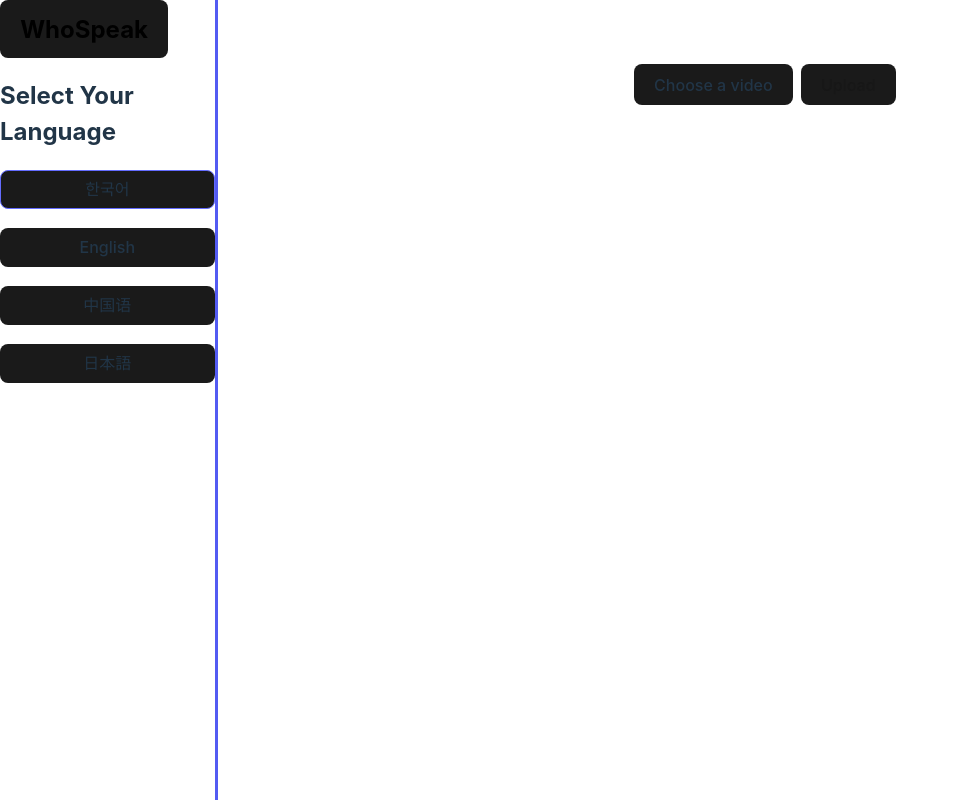
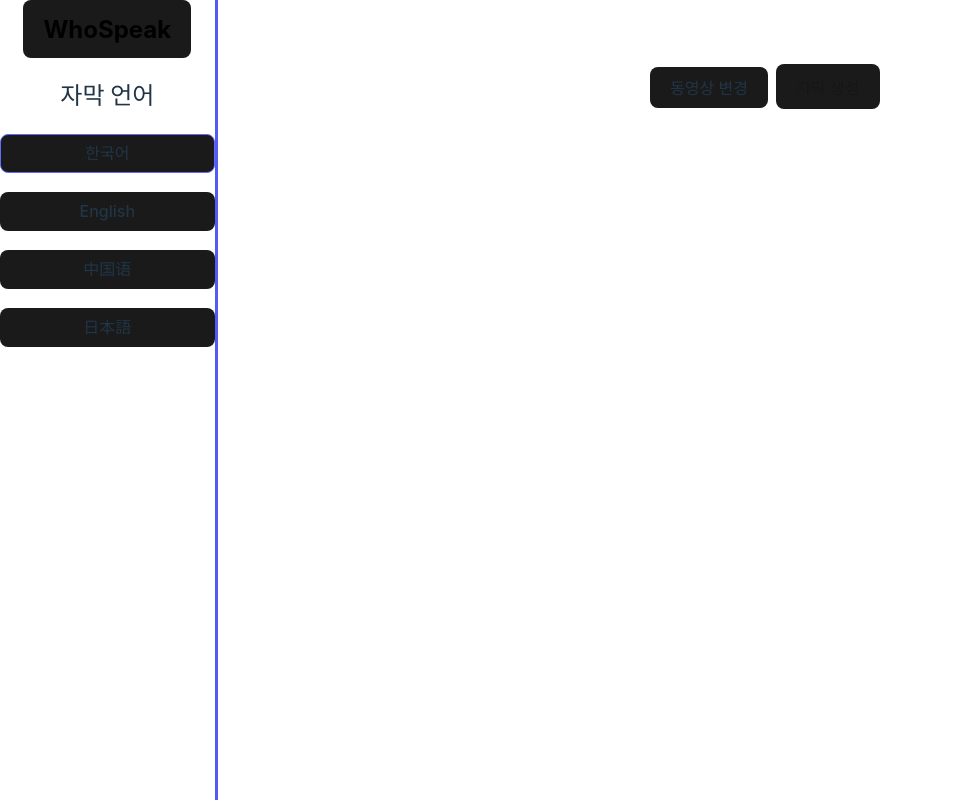
Before and after one commit to devBuzz142/inisw2-team7, a React (Vite) app in the folder fe/: page /home in a window 1280 px wide. Shown: the whole page, without its empty margins (0-959 px from the left). Built offline with nearby package versions, Linux system fonts and the light colour scheme.

Commit message:
style: 홈페이지 스타일링

```diff
--- a/fe/src/components/Nav/index.jsx
+++ b/fe/src/components/Nav/index.jsx
@@ -3,7 +3,9 @@ import Logo from "../Logo";
 const Nav = ({ children }) => {
   return (
     <div className="Nav Nav-bar">
-      <div className="Nav-logo">
+      <div
+        className="Nav-logo"
+        style={{ display: "flex", justifyContent: "center" }}>
         <Logo />
       </div>
       <div className="Nav-item-container">{children}</div>
--- a/fe/src/components/VideoUploader/index.jsx
+++ b/fe/src/components/VideoUploader/index.jsx
@@ -115,13 +115,13 @@ const VideoUploader = ({ language, setIsLoading }) => {
           style={{ display: "none" }}
         />
         <label htmlFor="videoInput" className="Button">
-          {video ? "Change a video" : "Choose a video"}
+          {video ? "동영상 선택" : "동영상 변경"}
         </label>
         <button
           onClick={handleUpload}
           disabled={!video}
           style={{ marginLeft: "8px" }}>
-          Upload
+          자막 생성
         </button>
       </div>
       {videoUrl && (
--- a/fe/src/index.css
+++ b/fe/src/index.css
@@ -80,6 +80,7 @@ body {
   display: flex;
   flex-direction: column;
   justify-content: center;
+
   gap: 1.2em;
 }
 
@@ -89,6 +90,7 @@ body {
   justify-content: center;
   gap: 0.4em;
   padding: 0.4em 0.8em;
+
   border-radius: 8px;
   border: 1px solid transparent;
   font-size: 1em;
--- a/fe/src/pages/HomePage.jsx
+++ b/fe/src/pages/HomePage.jsx
@@ -16,7 +16,7 @@ const HomePage = () => {
       {isLoading && <Loading />}
       <Nav>
         <Tab
-          label="Select Your Language"
+          label="자막 언어"
           activeTab={activeTab}
           setActiveTab={setActiveTab}>
           <TabItem label="한국어" />
```
